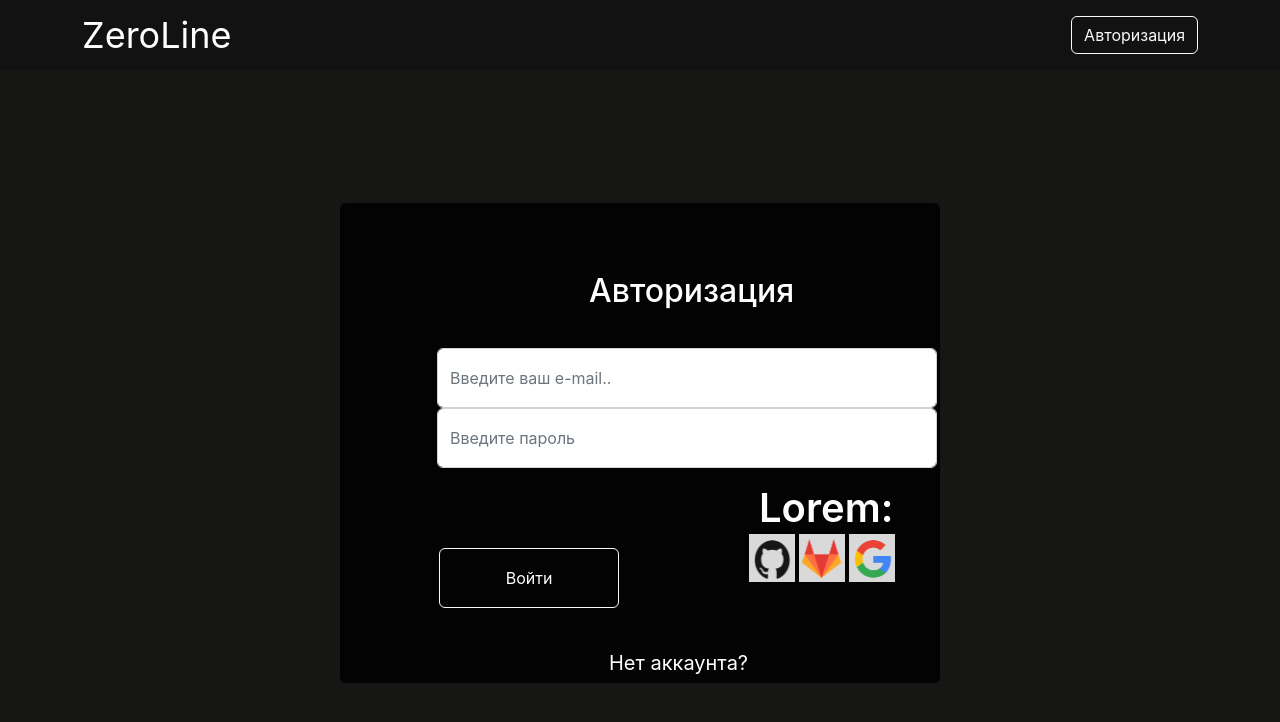
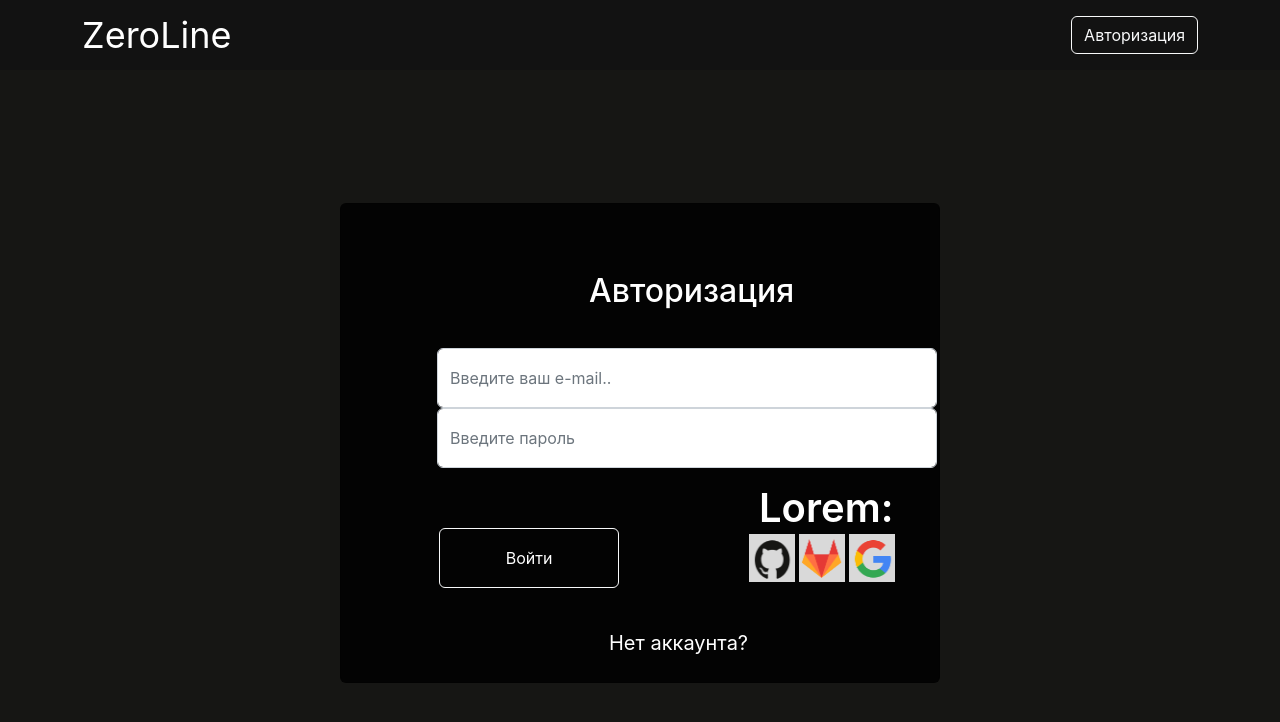
Before and after one commit to mikASho/webreact, a React (Create React App) app: page /login in a window 1280 px wide. Shown: the top 722 px of the page. Built offline with nearby package versions, Linux system fonts and the light colour scheme.

Commit message:
little fix auth text

```diff
--- a/src/pages/Auth.js
+++ b/src/pages/Auth.js
@@ -32,15 +32,15 @@ const Auth = () => {
                   />
                   <Form>
                       {isLogin ?
-                      <div style={{position: "relative", top: 180}}>
+                      <div style={{position: "relative", top: 160}}>
                          <Link to={REGISTRATION_ROUTE} style={{textDecoration: "none", color: "white", fontSize: 20, marginLeft: 220}}>Нет аккаунта?</Link>
                       </div>
                         :
-                        <div style={{position: "relative", top: 180}}>
+                        <div style={{position: "relative", top: 160}}>
                           <Link to={LOGIN_ROUTE} style={{textDecoration: "none", color: "white", fontSize: 20, marginLeft: 220}}>Есть аккаунт?</Link>
                         </div>
                       }
-                        <Button onClick={() => user.setIsAuth(true)} variant="outline-light" style={{width: 180, height: 60, position: "relative", left: 50, top: 50}}>
+                        <Button onClick={() => user.setIsAuth(true)} variant="outline-light" style={{width: 180, height: 60, position: "relative", left: 50, top: 30}}>
                           <Link to = {MAIN_ROUTE} style={{color: "white", textDecoration: "none"}}>{isLogin ? 'Войти' : 'Регистрация'} </Link>
                       </Button>
                   </Form>
```
